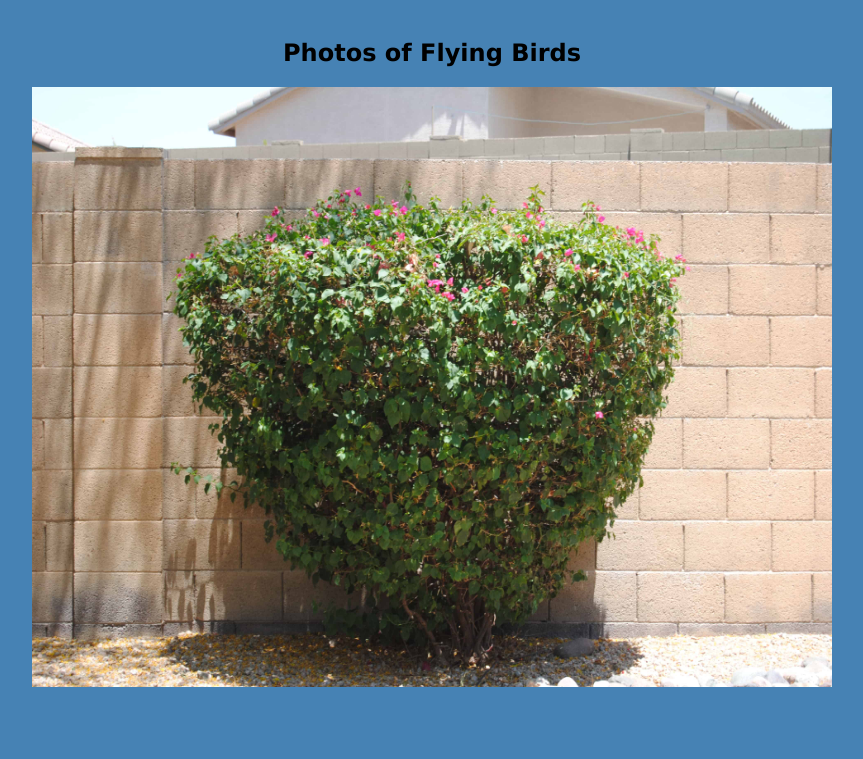
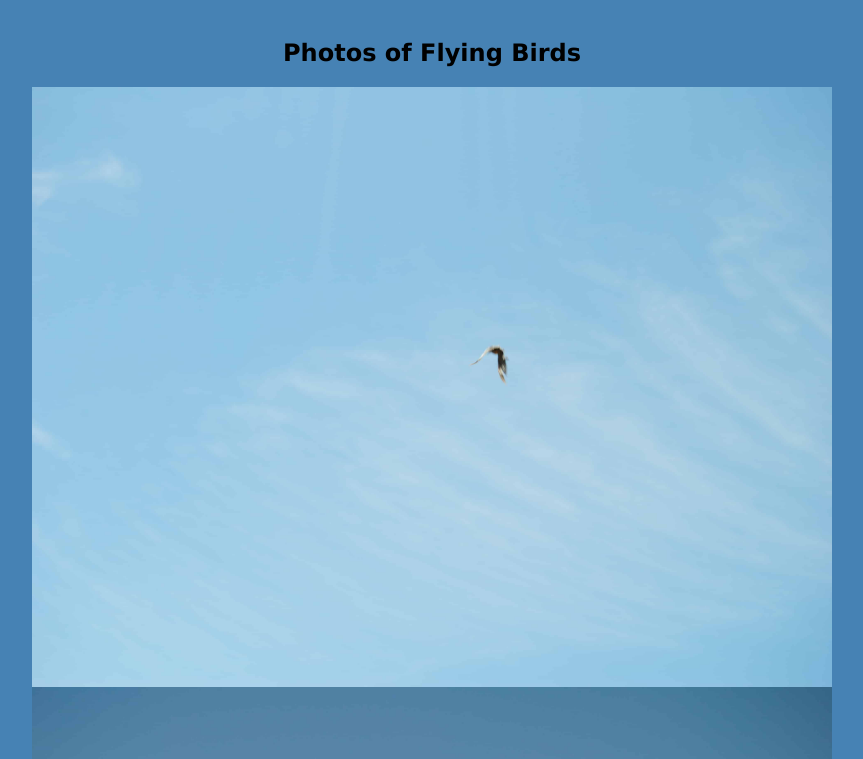
Before and after one commit to NottheSecondTrooperClone/gallery, a plain HTML site: page index.htm in a window 1280 px wide. Shown: the part 2741-3500 px from the top of the page, without its empty margins (208-1071 px from the left). Before the commit the page ends 3436 px from the top, so only its background shows below. Drawn offline with Linux system fonts and the light colour scheme.

Commit message:
Update index.htm

```diff
--- a/index.htm
+++ b/index.htm
@@ -15,6 +15,6 @@
 <img src="Bush-4-min.JPG" alt="bush4" width="800" height="600">
 <br></br>
   <h2>Photos of Flying Birds</h2>
-<img src="bush-1-min.JPG" alt="bush" width="800" height="600">
+<img src="BirdFlying1.JPG" alt="flying1" width="800" height="600"><img src="BirdFlying2.JPG" alt="flying2" width="800" height="600">
 </body>
   </center>
```
